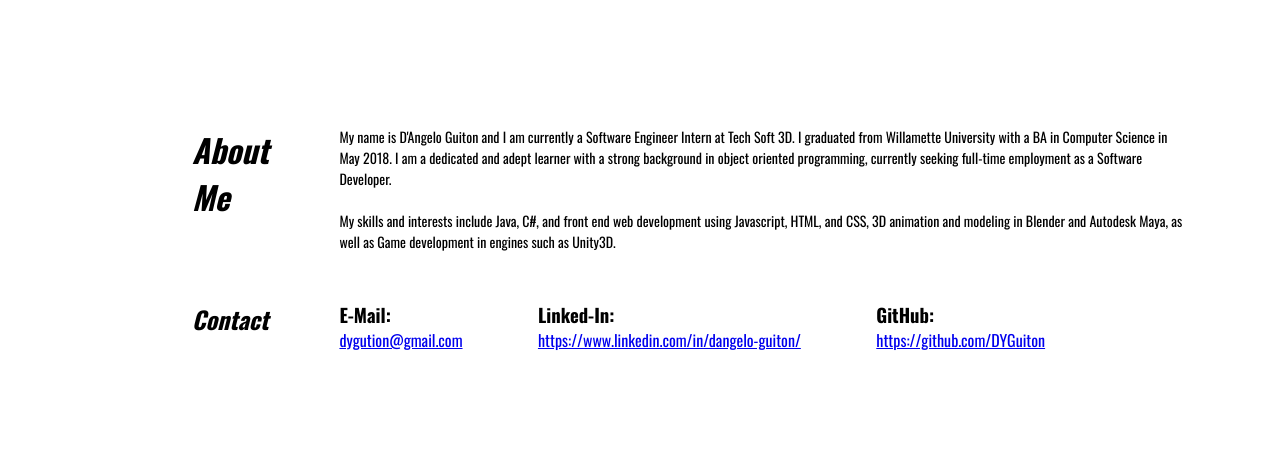
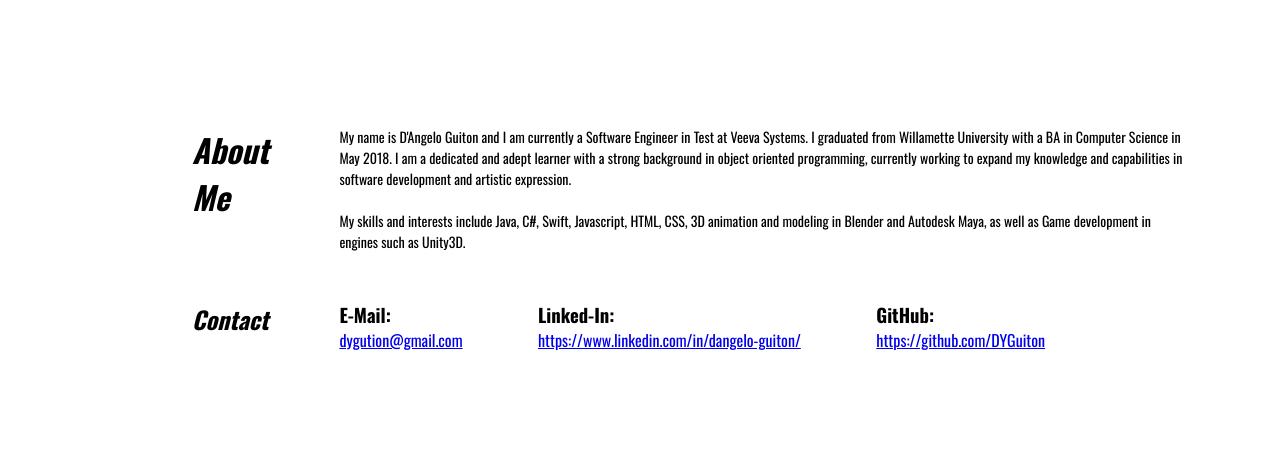
Before and after one commit to DYGuiton/DYGuiton.github.io, a plain HTML site: page index.html in a window 1280 px wide. Shown: the part 802-1253 px from the top of the page. Drawn offline with nearby package versions, Linux system fonts and the light colour scheme.

Commit message:
Update index.html
Updated the index page to reflect 2024. God, it's been like 5-6 years.

```diff
--- a/index.html
+++ b/index.html
@@ -30,13 +30,13 @@
 		<h1><i>About Me</i></h1>
 	</div>
 	<div class="item2">
-		My name is D'Angelo Guiton and I am currently a Software Engineer Intern at Tech Soft 3D. I graduated from
+		My name is D'Angelo Guiton and I am currently a Software Engineer in Test at Veeva Systems. I graduated from
 		Willamette University with a BA in Computer Science in May 2018.
-		I am a dedicated and adept learner with a strong background in object oriented programming, currently seeking
-		full-time employment as a Software Developer.
+		I am a dedicated and adept learner with a strong background in object oriented programming, currently working
+		to expand my knowledge and capabilities in software development and artistic expression.
 		<br><br>
-		My skills and interests include Java, C#, and front end web development using Javascript, HTML, and CSS, 3D
-		animation and modeling in Blender and Autodesk Maya, as well as Game development in engines such as Unity3D.
+		My skills and interests include Java, C#, Swift, Javascript, HTML, CSS, 3D animation and modeling in Blender and Autodesk Maya,
+		as well as Game development in engines such as Unity3D.
 	</div>
 	<div class="item3">
 		<h2><i>Contact</i></h2>
```
